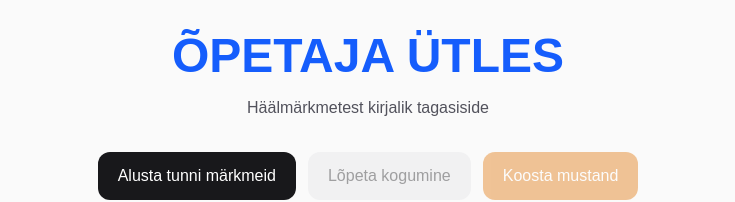
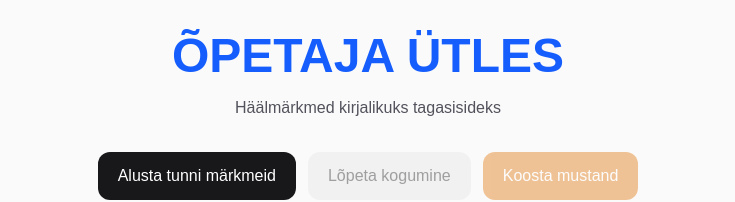
Before and after one commit to harryillak/oput-app, a Next.js app: page / in a window 1280 px wide. Shown: the top 202 px of the page, without its empty margins (272-1007 px from the left). Built offline with nearby package versions, Linux system fonts and the light colour scheme.

Commit message:
Uuenda rakenduse alapealkiri

```diff
--- a/app/page.tsx
+++ b/app/page.tsx
@@ -202,7 +202,7 @@ export default function Home() {
         </h1>
 
         <p className="text-zinc-600 mb-8">
-          Häälmärkmetest kirjalik tagasiside
+          Häälmärkmed kirjalikuks tagasisideks
         </p>
 
         <div className="flex gap-3 mb-6 flex-wrap">
```
